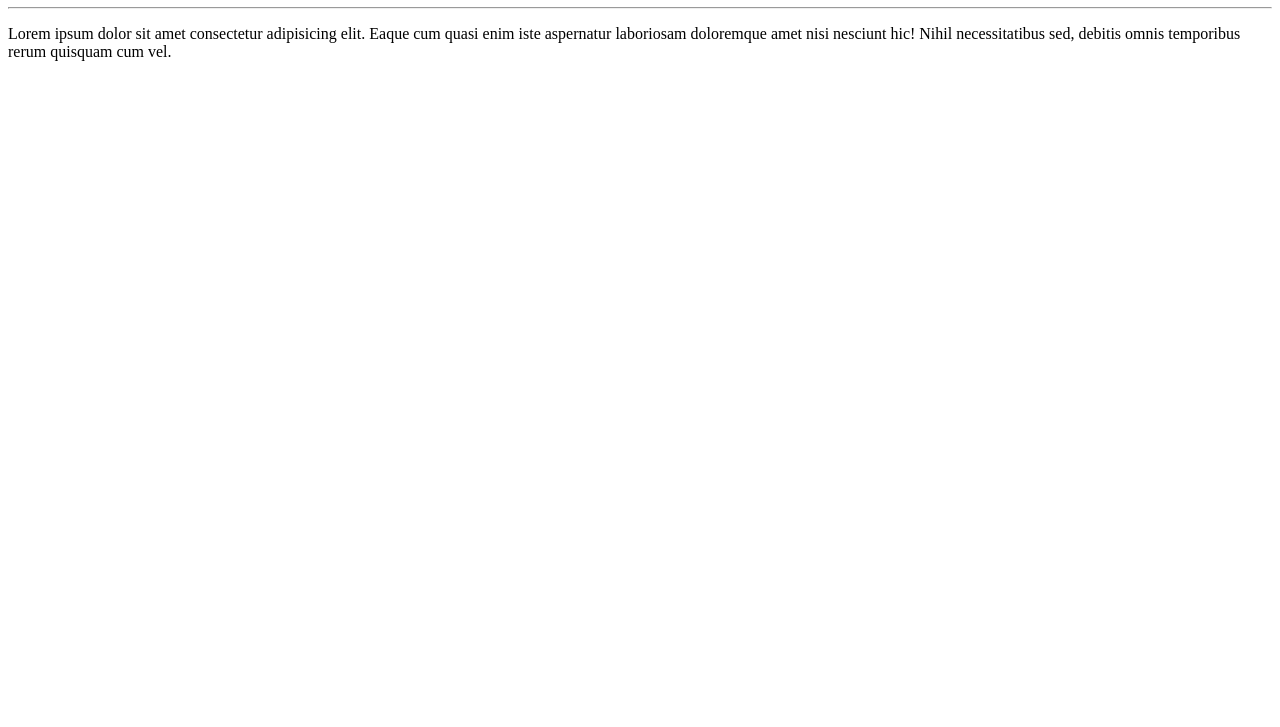
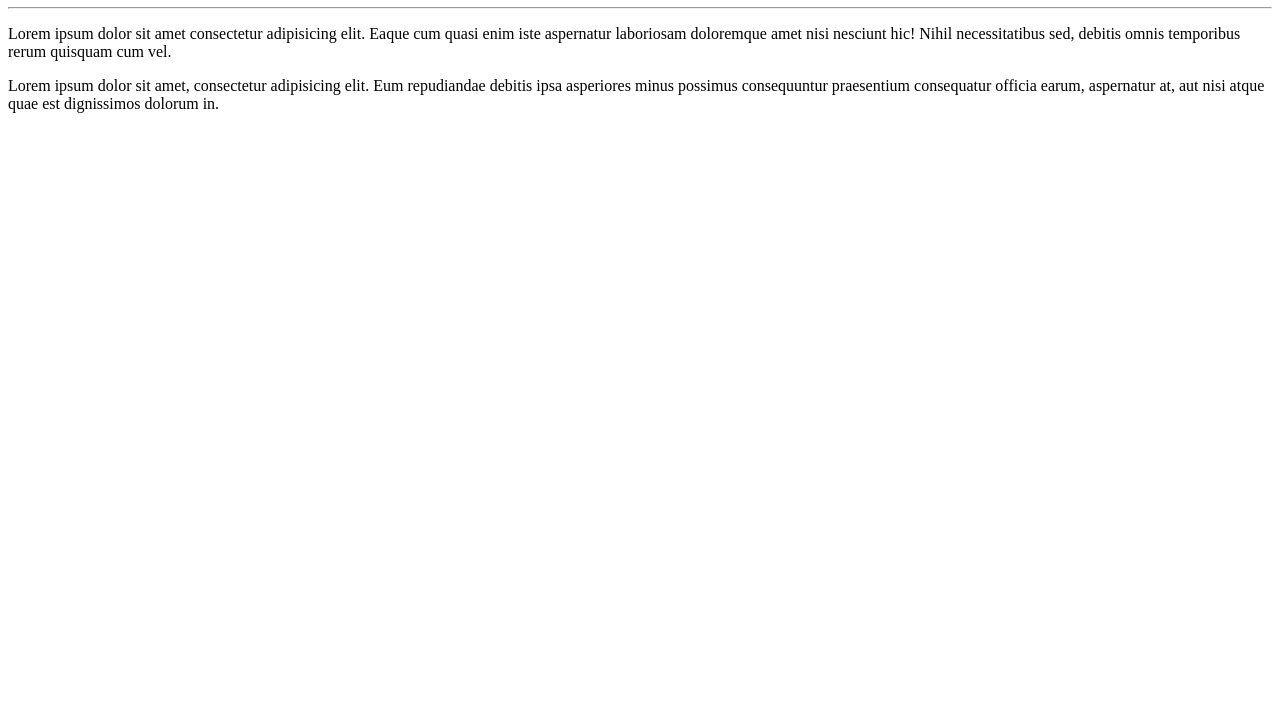
Before and after one commit to Niltoncezaar/Ola-Mundo, a plain HTML site: page site-exemplo/index.html in a window 1280 px wide. Shown: the part 73-800 px from the top of the page. Drawn offline with Linux system fonts and the light colour scheme.

Commit message:
adicionei um parágrafo

```diff
--- a/site-exemplo/index.html
+++ b/site-exemplo/index.html
@@ -9,5 +9,6 @@
     <h1>Olá,Mundo</h1>
     <hr>
     <p>Lorem ipsum dolor sit amet consectetur adipisicing elit. Eaque cum quasi enim iste aspernatur laboriosam doloremque amet nisi nesciunt hic! Nihil necessitatibus sed, debitis omnis temporibus rerum quisquam cum vel.</p>
+    <p>Lorem ipsum dolor sit amet, consectetur adipisicing elit. Eum repudiandae debitis ipsa asperiores minus possimus consequuntur praesentium consequatur officia earum, aspernatur at, aut nisi atque quae est dignissimos dolorum in.</p>
 </body>
 </html>
```
